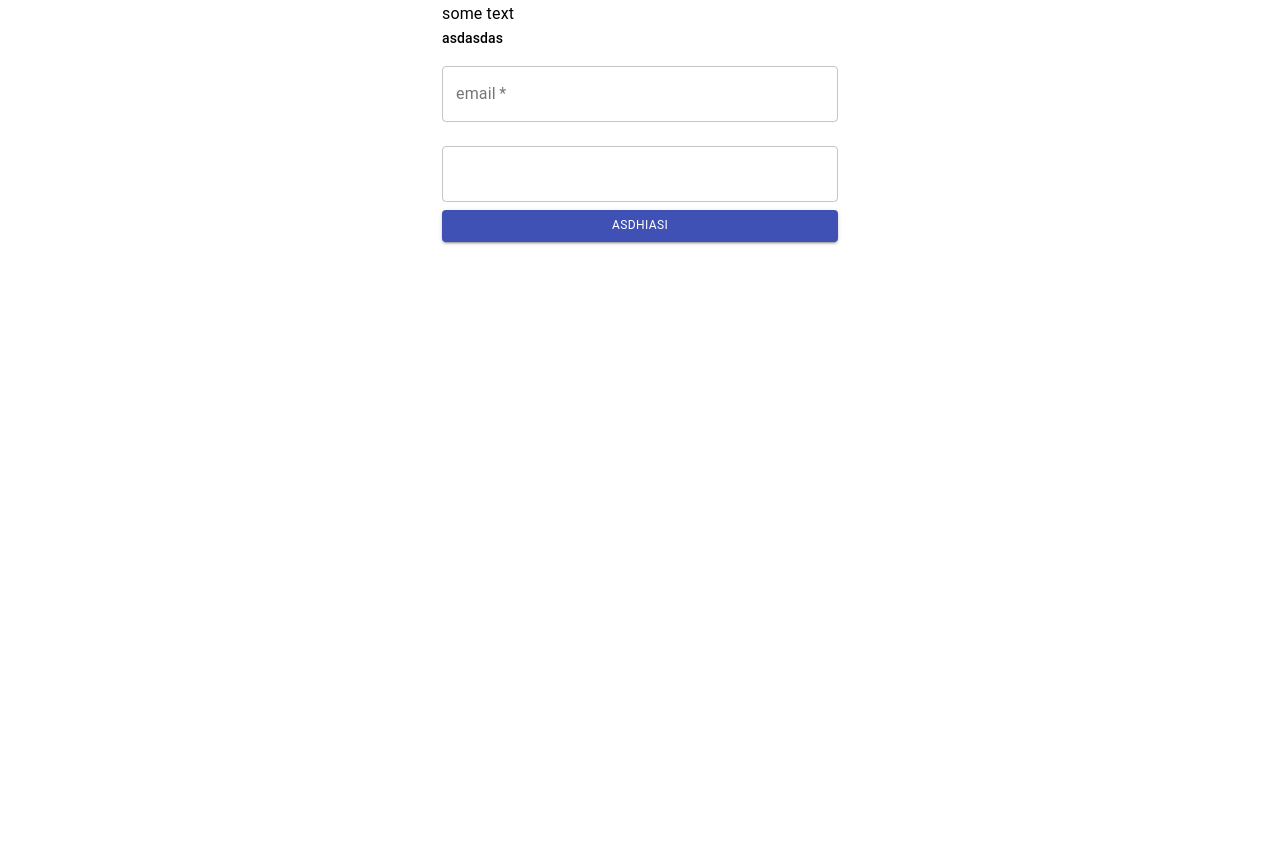
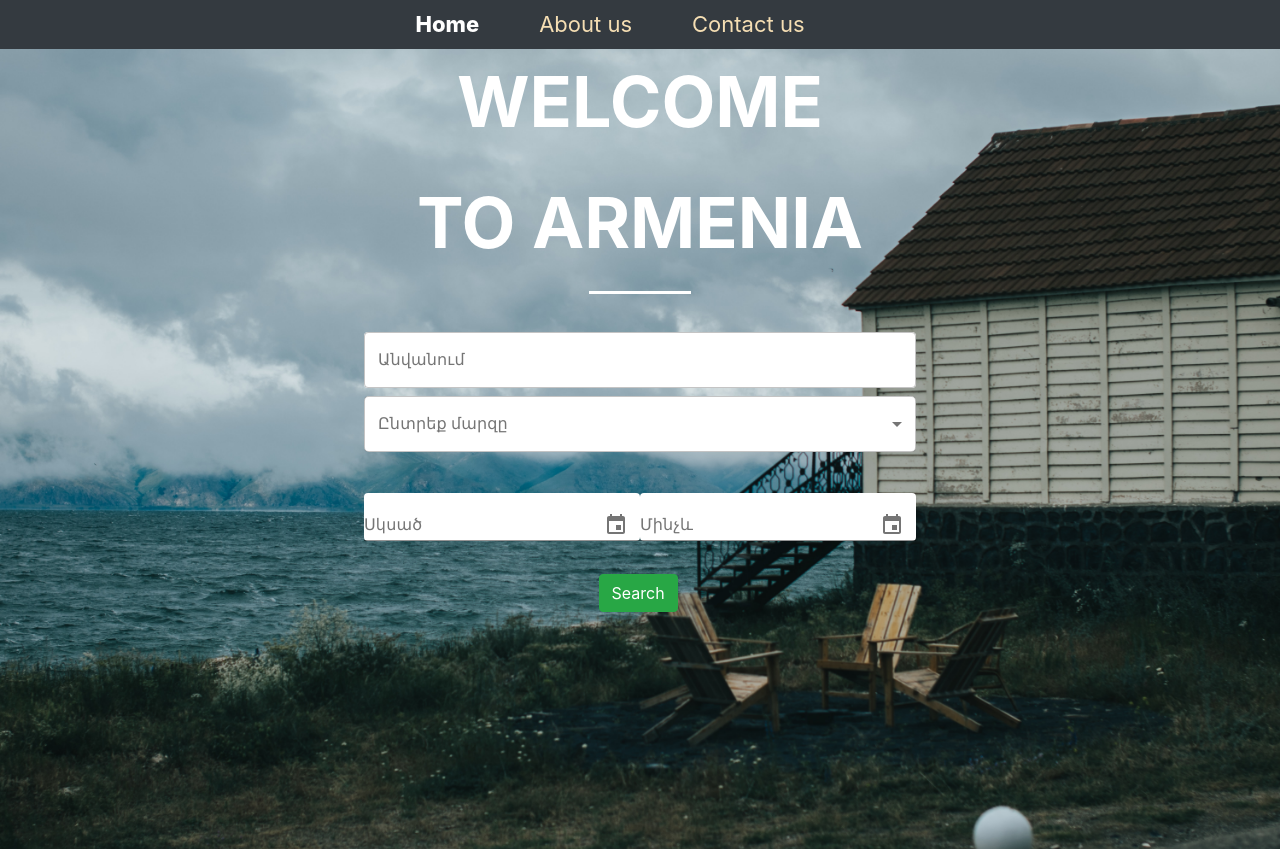
Before and after one commit to avetiq/Lilit, a React (Create React App) app: page / in a window 1280 px wide. Before the commit the page ends 800 px from the top, so only its background shows below. Built offline with nearby package versions, Linux system fonts and the light colour scheme.

Commit message:
first-page

```diff
--- a/package.json
+++ b/package.json
@@ -3,12 +3,18 @@
   "version": "0.1.0",
   "private": true,
   "dependencies": {
+    "@date-io/date-fns": "^1.3.13",
     "@material-ui/core": "^4.11.3",
+    "@material-ui/pickers": "^3.2.10",
     "@testing-library/jest-dom": "^5.11.9",
     "@testing-library/react": "^11.2.5",
     "@testing-library/user-event": "^12.8.1",
+    "bootstrap": "^4.6.0",
+    "date-fns": "^2.18.0",
     "react": "^17.0.1",
+    "react-bootstrap": "^1.5.1",
     "react-dom": "^17.0.1",
+    "react-router-dom": "^5.2.0",
     "react-scripts": "4.0.3",
     "web-vitals": "^1.1.0"
   },
--- a/src/App.js
+++ b/src/App.js
@@ -1,10 +1,30 @@
 import './App.css';
-import Search from './components/Search'
+import Search from './components/Search';
+import NavMenu from './components/NavMenu';
+import 'bootstrap/dist/css/bootstrap.min.css';
+import {BrowserRouter, Route, Switch, Redirect} from 'react-router-dom';
+
 
 function App() {
+
   return (
     <div className="App">
-      <Search/>
+    <BrowserRouter>
+      <NavMenu />
+
+      <Switch>
+      <Route
+       path='/'
+       component = {Search}
+       exact = {true}
+      />
+
+
+
+      <Redirect to='/not-found'/>
+      </Switch>
+
+    </BrowserRouter>
     </div>
   );
 }
--- /dev/null
+++ b/src/components/NavMenu/index.js
@@ -0,0 +1,44 @@
+
+import React from 'react';
+import {Navbar, Nav} from 'react-bootstrap';
+import {NavLink} from 'react-router-dom';
+import classes from './style.module.css';
+
+function NavMenu(){
+
+    //activeClassName avtomat haskanuma vor ejn enq, et style y talisa
+    return(
+        <Navbar bg="dark" variant="dark" className={classes.main}>
+        <Nav>
+
+        <NavLink
+        to='/'
+        activeClassName={classes.active}
+        exact
+        className={classes.link}
+        >
+        Home
+        </NavLink>
+        <NavLink
+         to='/about'
+         activeClassName={classes.active}
+         exact
+         className={classes.link}
+          >
+          About us
+          </NavLink>
+        <NavLink
+         to='/contact'
+         activeClassName={classes.active}
+         exact
+         className={classes.link}
+         >
+         Contact us
+         </NavLink>
+
+        </Nav>
+      </Navbar>
+    );
+};
+
+export default NavMenu;
--- /dev/null
+++ b/src/components/NavMenu/style.module.css
@@ -0,0 +1,20 @@
+.active{
+    color: white !important;
+    font-weight: 800;
+}
+
+.main {
+    display: flex;
+    justify-content: center !important;
+}
+
+.link {
+    margin-right: 60px;
+    font-size: 22px;
+    color: wheat;
+}
+
+.link:hover {
+    text-decoration: none;
+    color: white;
+}
--- a/src/components/Search/index.js
+++ b/src/components/Search/index.js
@@ -1,74 +1,142 @@
+import 'date-fns';
 import React from 'react';
 import classes from './style.module.css';
 import {
-    Container, Button, TextField, Typography,
+    Container, TextField, FormControl, Select, InputLabel
   } from '@material-ui/core';
+import {districts} from '../../config/general';
+import { Button } from 'react-bootstrap';
+import DateFnsUtils from '@date-io/date-fns';
+import {
+  MuiPickersUtilsProvider,
+  KeyboardDatePicker,
+} from '@material-ui/pickers';
+import idGenerator from '../../helpers/idGenerator';
 
-class Search extends React.Component {
+function Search() {
 
+  const [hotel, setHotel] = React.useState('');
+  const [district, setDistrict] = React.useState('');
+  const [dateFrom, setDateFrom] = React.useState(null);
+  const [dateTo, setDateTo] = React.useState(null);
 
+  const handleDateChange = (date, isFirst) => {
+    console.log(date);
+    if(isFirst){
+      setDateFrom(date);
+    }else{
+      setDateTo(date);
+    }
+  };
 
+  const handleChangeName = (event) => {
+    switch(event.target.name){
+      case "hotel":
+        setHotel(event.target.value);
+        break;
+      case "district" :
+        setDistrict(event.target.value);
+        break;
+      default:
+       break;
+    }
+  };
 
-    render() {
-        const errorText = '';
+  const handleSubmit = () => {
+    const mySearchParams = {
+      hotel,
+      district,
+      dateFrom,
+      dateTo
+    }
+    console.log(mySearchParams);
+  };
 
         return (
-            <Container component="main" maxWidth="xs" className={classes.root}>
-      <div className={classes.content}>
-        <Typography variant="subtitle1">
-          some text
-        </Typography>
-        <Typography variant="body1" className={errorText !== '' ? classes.errorText : classes.hidden}>
-          {errorText}
-        </Typography>
-        <div className={classes.form}>
-          <Typography variant="subtitle2">
-            asdasdas
-          </Typography>
-          <TextField
-            className={classes.firstItem}
-            variant="outlined"
-            margin="normal"
-            required
-            fullWidth
-            //value={user.email}
-            id="email"
-            name="email"
-            label="email"
-            type="email"
-            //onChange={handleChange}
-          />
+        <div className={classes.root}>
+
+            <div className={classes.d2}>
+              <p className={classes.p2}>WELCOME</p> <p className={classes.p2}>TO ARMENIA</p>
+              <p className={classes.line}></p>
+            </div>
+          <Container component="main" maxWidth="sm" className={classes.container}>
             <TextField
               variant="outlined"
               margin="normal"
-            required
               fullWidth
-            //value={user.username}
-            id="username"
-            name="username"
-            //label={t('username')}
-            //onChange={handleChange}
+              value={hotel}
+              name="hotel"
+              label='Անվանում'
+              onChange={handleChangeName}
+              className={classes.inputColor}
             />
+            <FormControl variant="outlined" className={classes.formControl}>
+              <InputLabel htmlFor="outlined-age-native-simple">Ընտրեք մարզը</InputLabel>
+              <Select
+                native
+                value={district}
+                onChange={handleChangeName}
+                label="Ընտրեք մարզը"
+                name="district"
+                className={classes.selectWidth}
+              >
+                <option aria-label="None" value="" />
+                {districts.map((district) => {
+                  return (
+                      <option key={idGenerator()} value={district}>{district}</option>
+                    )
+                  })
+                }
 
-          <div className={classes.signUpButton}>
+              </Select>
+            </FormControl>
+
+            <div className={classes.dates}>
+              <MuiPickersUtilsProvider utils={DateFnsUtils}>
+                <KeyboardDatePicker
+                  disableToolbar
+                  className={classes.inputColor}
+                  variant="inline"
+                  format="dd/MM/yyyy"
+                  margin="normal"
+                  label="Սկսած"
+                  value={dateFrom}
+                  name="dateFrom"
+                  onChange={(date)=>handleDateChange(date, true)}
+                  KeyboardButtonProps={{
+                    'aria-label': 'change date',
+                  }}
+                />
+              </MuiPickersUtilsProvider>
+              <MuiPickersUtilsProvider utils={DateFnsUtils}>
+                <KeyboardDatePicker
+                  disableToolbar
+                  className={classes.inputColor}
+                  variant="inline"
+                  format="dd/MM/yyyy"
+                  margin="normal"
+                  label="Մինչև"
+                  name="dateTo"
+                  value={dateTo}
+                  onChange={(date)=>handleDateChange(date, false)}
+                  KeyboardButtonProps={{
+                    'aria-label': 'change date',
+                  }}
+                />
+              </MuiPickersUtilsProvider>
+            </div>
+            <div className={classes.searchBtn}>
               <Button
-              type="submit"
-              fullWidth
-              variant="contained"
-              color="primary"
-              className={classes.submit}
-              //onClick={handleSignUp}
+              variant="success"
+              onClick={handleSubmit}
               >
-              <Typography variant="caption">
-                asdhiasi
-              </Typography>
+              Search
               </Button>
             </div>
+          </Container>
         </div>
-      </div>
-    </Container>
         )
-    }
+
 }
 
 export default Search;
--- a/src/components/Search/style.module.css
+++ b/src/components/Search/style.module.css
@@ -0,0 +1,54 @@
+.root{
+
+	background-image: url(../../photos/backgroundSearch.jpg);
+	background-repeat: no-repeat;
+	background-size: 100%;
+	background-position: center;
+    width: 100vu;
+    height: 100vh;
+}
+
+
+.formControl {
+    width: 100%;
+    margin-top: 25px;
+    background-color: white;
+    border-radius: 5px;
+}
+
+.searchBtn{
+    margin: 0 auto;
+    margin-top: 25px;
+    width: 15%;
+}
+
+.dates {
+    margin-top: 25px;
+    display: flex;
+    justify-content: space-between;
+}
+
+.inputColor{
+    background-color: white;
+    border-radius: 4px;
+}
+
+.d2
+{
+  text-align: center;
+}
+
+.p2
+{
+	font-size: 70px;
+	color: white;
+	text-align: center;
+	font-weight: bolder;
+}
+
+.line
+{
+	border-bottom: 3px solid white;
+	width: 8%;
+	display: inline-block;
+}
--- /dev/null
+++ b/src/config/general.js
@@ -0,0 +1 @@
+export const districts = ['Երևան', 'Վայոց-ձոր', 'Արմավիր', 'Տավուշ', 'Լոռի'];
--- /dev/null
+++ b/src/helpers/idGenerator.js
@@ -0,0 +1,3 @@
+export default function idGenerator(){
+    return Math.random().toString(32).slice(2)+"-"+Math.random().toString(32).slice(2);
+}
```
Also changed, not shown: src/photos/backgroundSearch.jpg (added), 1 other file (tests, documents, lock files or other folders). Lines whose indentation alone changed are shown as unchanged.
